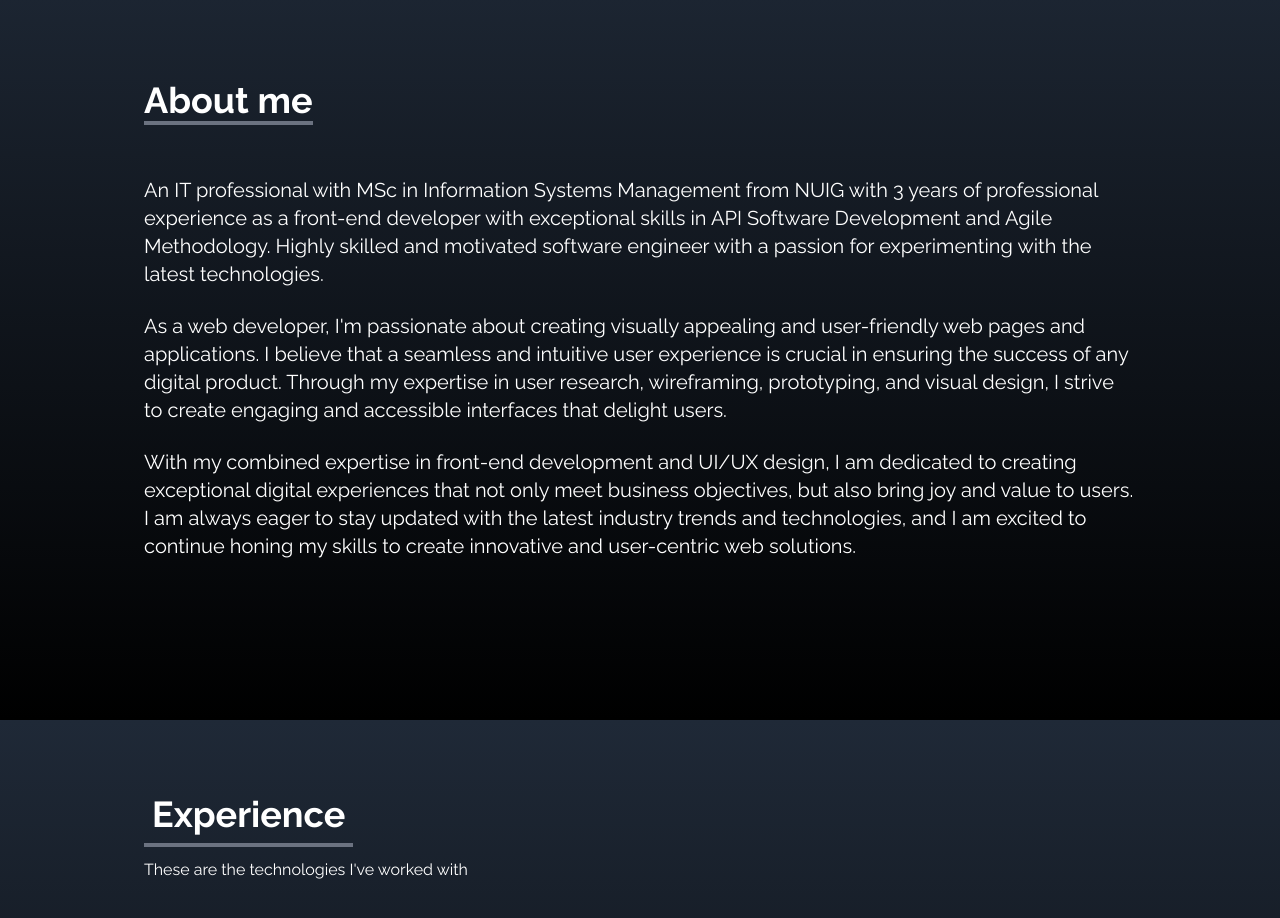
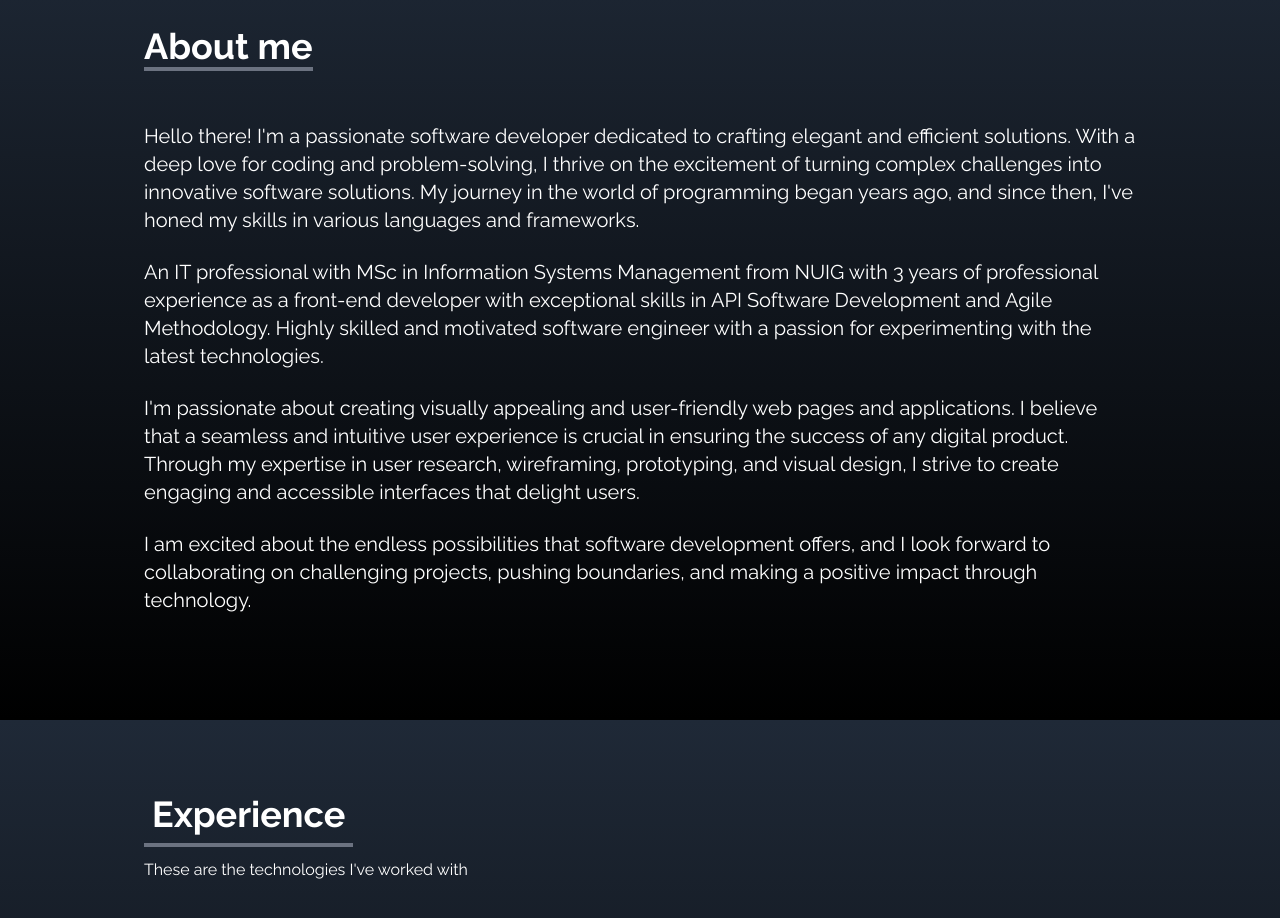
Before and after one commit to pulkit1996/vercel-app-portfolio, a React (Create React App) app: page / in a window 1280 px wide. Shown: the part 880-1798 px from the top of the page. Built offline with nearby package versions, Linux system fonts and the light colour scheme.

Commit message:
about me changes

```diff
--- a/src/components/About.jsx
+++ b/src/components/About.jsx
@@ -28,6 +28,17 @@ const About = () => {
         <br />
 
         <p className="text-xl">
+          Hello there! I'm a passionate software developer dedicated to crafting
+          elegant and efficient solutions. With a deep love for coding and
+          problem-solving, I thrive on the excitement of turning complex
+          challenges into innovative software solutions. My journey in the world
+          of programming began years ago, and since then, I've honed my skills
+          in various languages and frameworks.
+        </p>
+
+        <br />
+
+        <p className="text-xl">
           An IT professional with MSc in Information Systems Management from
           NUIG with 3 years of professional experience as a front-end developer
           with exceptional skills in API Software Development and Agile
@@ -38,23 +49,20 @@ const About = () => {
         <br />
 
         <p className="text-xl">
-          As a web developer, I'm passionate about creating visually appealing
-          and user-friendly web pages and applications. I believe that a
-          seamless and intuitive user experience is crucial in ensuring the
-          success of any digital product. Through my expertise in user research,
-          wireframing, prototyping, and visual design, I strive to create
-          engaging and accessible interfaces that delight users.
+          I'm passionate about creating visually appealing and user-friendly web
+          pages and applications. I believe that a seamless and intuitive user
+          experience is crucial in ensuring the success of any digital product.
+          Through my expertise in user research, wireframing, prototyping, and
+          visual design, I strive to create engaging and accessible interfaces
+          that delight users.
         </p>
 
         <br />
 
         <p className="text-xl">
-          With my combined expertise in front-end development and UI/UX design,
-          I am dedicated to creating exceptional digital experiences that not
-          only meet business objectives, but also bring joy and value to users.
-          I am always eager to stay updated with the latest industry trends and
-          technologies, and I am excited to continue honing my skills to create
-          innovative and user-centric web solutions.
+          I am excited about the endless possibilities that software development
+          offers, and I look forward to collaborating on challenging projects,
+          pushing boundaries, and making a positive impact through technology.
         </p>
       </div>
     </div>
```
